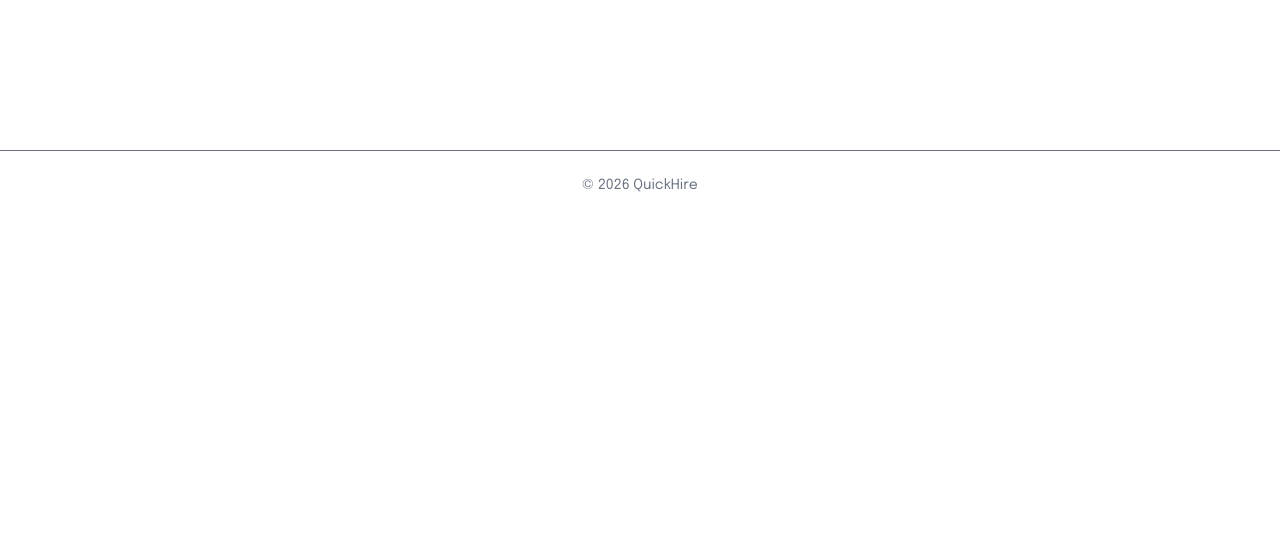
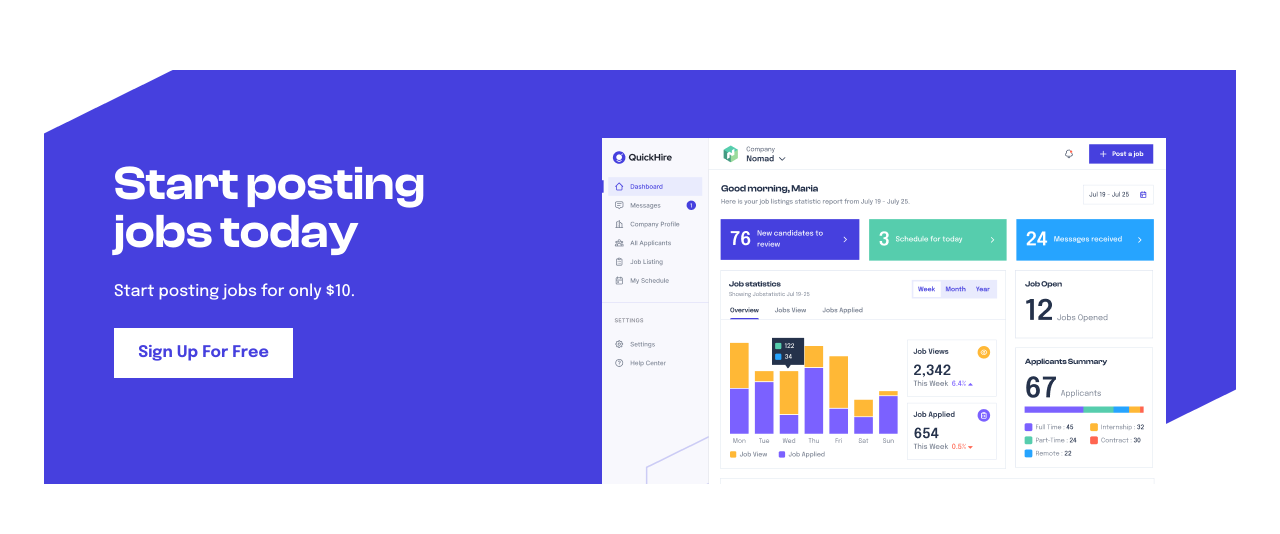
Before and after one commit to siamhossain/quickhire, a Next.js app in the folder frontend/: page / in a window 1280 px wide. Shown: the part 1156-1690 px from the top of the page. Before the commit the page ends 1375 px from the top, so only its background shows below. Built offline with nearby package versions, Linux system fonts and the light colour scheme; no server answers.

Commit message:
Add CTA section

```diff
--- a/frontend/app/page.tsx
+++ b/frontend/app/page.tsx
@@ -1,5 +1,6 @@
 import Brands from "@/components/home/BrandSection";
 import CategorySection from "@/components/home/Categories/CategorySection";
+import CtaSection from "@/components/home/CtaSection";
 import Hero from "@/components/home/HeroSection";
 import Image from "next/image";
 
@@ -9,6 +10,7 @@ export default function Home() {
       <Hero />
       <Brands />
       <CategorySection />
+      <CtaSection />
     </div>
   );
 }
--- /dev/null
+++ b/frontend/components/home/CtaSection.tsx
@@ -0,0 +1,25 @@
+import Link from "next/link";
+
+export default function CtaSection() {
+  return (
+    <section className="cta-section container-main">
+      <div className=" bg-[url('/images/cta-section.png')] bg-cover bg-center bg-no-repeat h-[414px] bg-white">
+        <div className="cta-text-content px-[70px] py-[90px] w-full md:w-3/4 lg:w-1/2 text-left ">
+          <h2 className="heading-lg text-white mb-[24px]">
+            Start posting
+            <br /> jobs today
+          </h2>
+          <p className="text-body text-white font-medium mb-[24px]">
+            Start posting jobs for only $10.
+          </p>
+          <Link
+            href="/signup"
+            className="font-epilogue font-bold text-[16px] leading[160%] bg-white text-primary py-2 rounded-none w-[179px] h-[50px] flex items-center justify-center"
+          >
+            Sign Up For Free
+          </Link>
+        </div>
+      </div>
+    </section>
+  );
+}
```
Also changed, not shown: frontend/public/images/cta-section.png (added).
